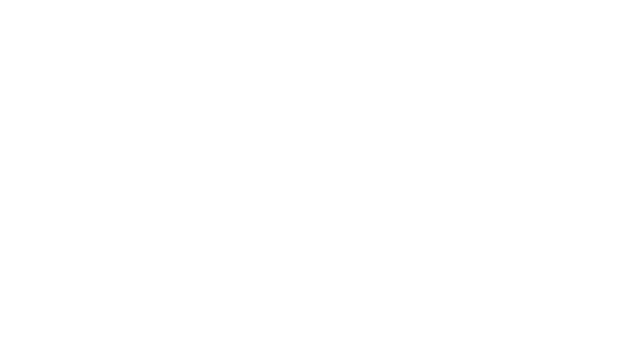
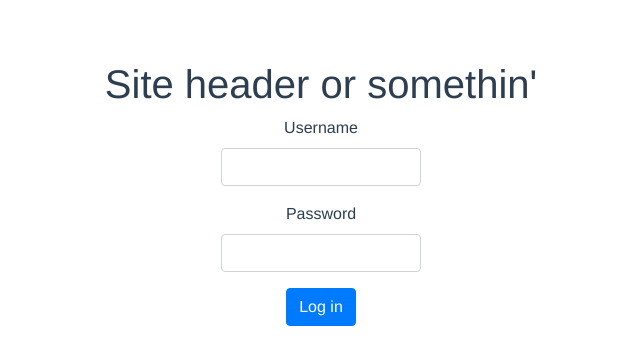
Before and after one commit to Addisonbean/Contest, a Vue app in the folder client/: page /login in a window 1280 px wide. Shown: the top 364 px of the page, without its empty margins (319-959 px from the left). Built offline with nearby package versions, Linux system fonts and the light colour scheme.

Commit message:
Create an initial login page

```diff
--- a/client/src/App.vue
+++ b/client/src/App.vue
@@ -1,5 +1,6 @@
 <template>
 	<div id="app">
+		<h1>Site header or somethin'</h1>
 		<router-view />
 	</div>
 </template>
--- a/client/src/main.js
+++ b/client/src/main.js
@@ -3,6 +3,7 @@ import App from './App.vue';
 import VueRouter from 'vue-router';
 
 import Home from './pages/Home.vue';
+import Login from './pages/Login.vue';
 
 Vue.config.productionTip = false;
 Vue.use(VueRouter);
@@ -11,6 +12,7 @@ const router = new VueRouter({
 	mode: 'history',
 	routes: [
 		{ path: '/', component: Home },
+		{ path: '/login', component: Login },
 	],
 });
 
--- a/client/src/pages/Home.vue
+++ b/client/src/pages/Home.vue
@@ -1,8 +1,14 @@
 <template>
 	<div>
-		<h2>Welome!!!</h2>
+		<h1>Some header text...</h1>
 
-		<p>idk to put here</p>
+		<h2>
+			Go to current contest
+		</h2>
+
+		<h2>
+			<router-link to="/login">Log in</router-link> (if not already...)
+		</h2>
 	</div>
 </template>
 
--- /dev/null
+++ b/client/src/pages/Login.vue
@@ -0,0 +1,42 @@
+<template>
+	<div>
+		<form>
+			<div class="form-group">
+				<label for="username">Username</label>
+				<input class="form-control" type="text" id="username" v-model="user.username" />
+			</div>
+			<div class="form-group">
+				<label for="password">Password</label>
+				<input class="form-control" type="text" id="password" v-model="user.password" />
+			</div>
+			<button type="button" class="btn btn-primary" @click="submitForm">Log in</button>
+		</form>
+	</div>
+</template>
+
+<script>
+export default {
+	name: 'Login',
+	data() {
+		return {
+			user: {
+				username: '',
+				password: '',
+			},
+		};
+	},
+	methods: {
+		submitForm: function() {
+			console.log(this.user);
+			// do the submission...
+		},
+	},
+};
+</script>
+
+<style scoped>
+form {
+	width: 200px;
+	margin: 0 auto;
+}
+</style>
```
Also changed, not shown: client/.eslintrc.js (added).
